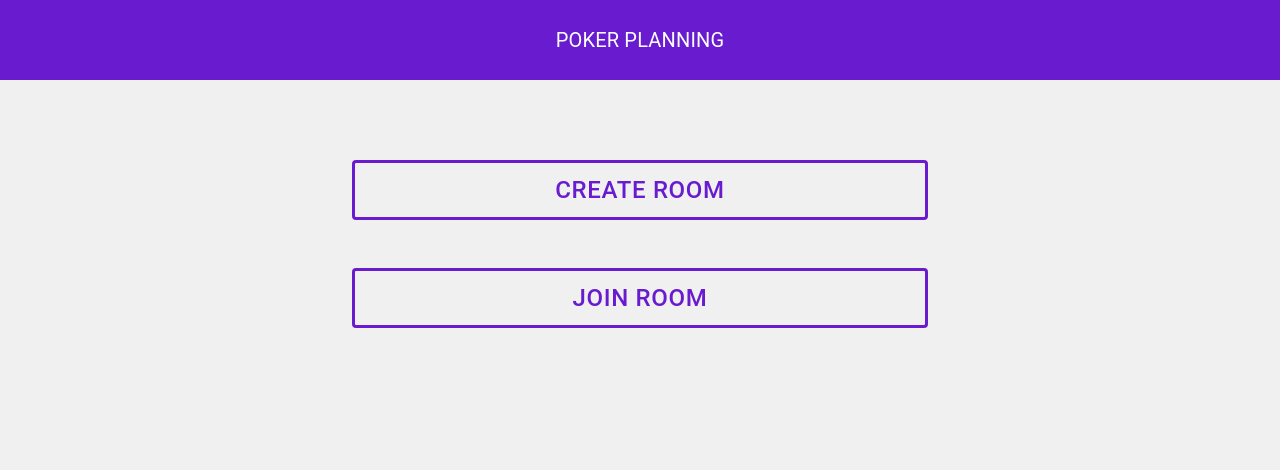
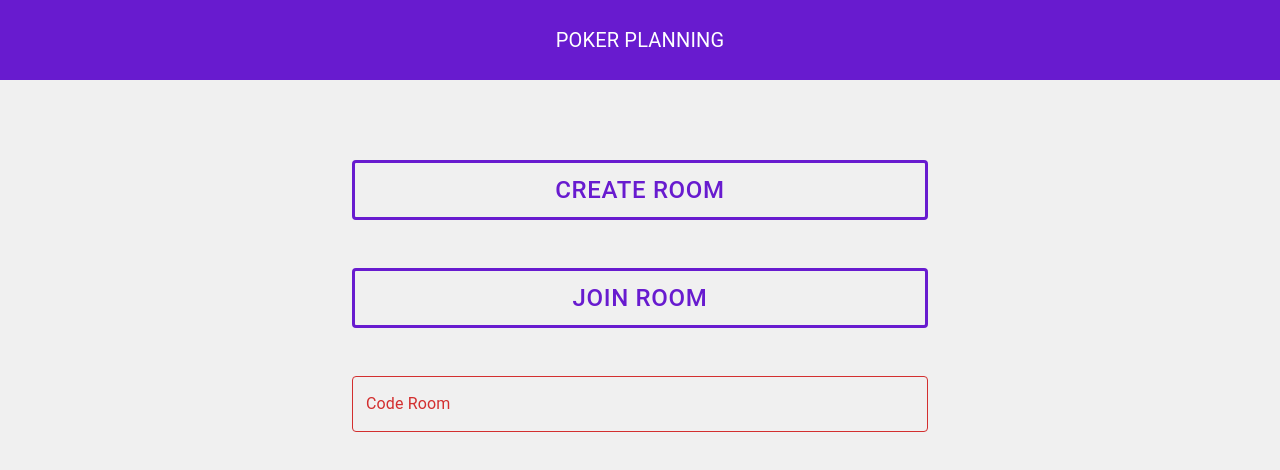
Before and after one commit to BARmonse/PokerPlanning, a React (Vite) app in the folder client/: page / in a window 1280 px wide. Both pictures are taken after a click on the button "JOIN ROOM". Shown: the top 470 px of the page. Built offline with nearby package versions, Linux system fonts and the light colour scheme.

Commit message:
Some designs for enter a code room

```diff
--- a/client/src/components/Dashboard.tsx
+++ b/client/src/components/Dashboard.tsx
@@ -1,13 +1,45 @@
-import { Button, Container } from '@mui/material';
+import { Button, Container, TextField, Typography } from '@mui/material';
 import { makeStyles } from '@mui/styles';
 import { Colors } from '../enums/Colors';
+import { useState, useMemo } from 'react';
+import { validateRoomCode } from '../utils/ValidationUtils';
 
 export const Dashboard = () => {
   const classes = useStyles();
+  const [showCodeInput, setShowCodeInput] = useState<boolean>(false);
+  const [code, setCode] = useState<string>('');
+
+  const isValidCode = useMemo(() => validateRoomCode(code), [code]);
+
+  const handleJoinClick = () => {
+    setShowCodeInput(true);
+  };
+
+  const handleOnChange = (event: React.ChangeEvent<HTMLInputElement>) => {
+    setCode(event?.target.value);
+  };
+
   return (
     <Container className={classes.dashboardContainer}>
       <Button className={classes.button}>Create Room</Button>
-      <Button className={classes.button}>Join Room</Button>
+      <Button
+        disabled={showCodeInput && !isValidCode}
+        onClick={handleJoinClick}
+        className={classes.button}>
+        Join Room
+      </Button>
+
+      {showCodeInput && (
+        <TextField
+          className={classes.inputCode}
+          placeholder="Enter a code to enter a room"
+          defaultValue={null}
+          value={code}
+          onChange={handleOnChange}
+          error={!isValidCode}
+          label="Code Room"
+        />
+      )}
     </Container>
   );
 };
@@ -29,4 +61,11 @@ const useStyles = makeStyles({
     width: '50%',
     fontSize: '24px !important',
   },
+  inputCode: {
+    width: '50%',
+  },
+  error: {
+    fontSize: '8px',
+    color: Colors.RED,
+  },
 });
--- /dev/null
+++ b/client/src/constants/constants.ts
@@ -0,0 +1 @@
+export const SIX_CHARACTERS_PATTERN = /^[a-z0-9_-]{6,6}$/;
--- /dev/null
+++ b/client/src/utils/ValidationUtils.ts
@@ -0,0 +1,5 @@
+import { SIX_CHARACTERS_PATTERN } from '../constants/constants';
+
+export const validateRoomCode = (code: string) => {
+  return SIX_CHARACTERS_PATTERN.test(code.trim());
+};
```
